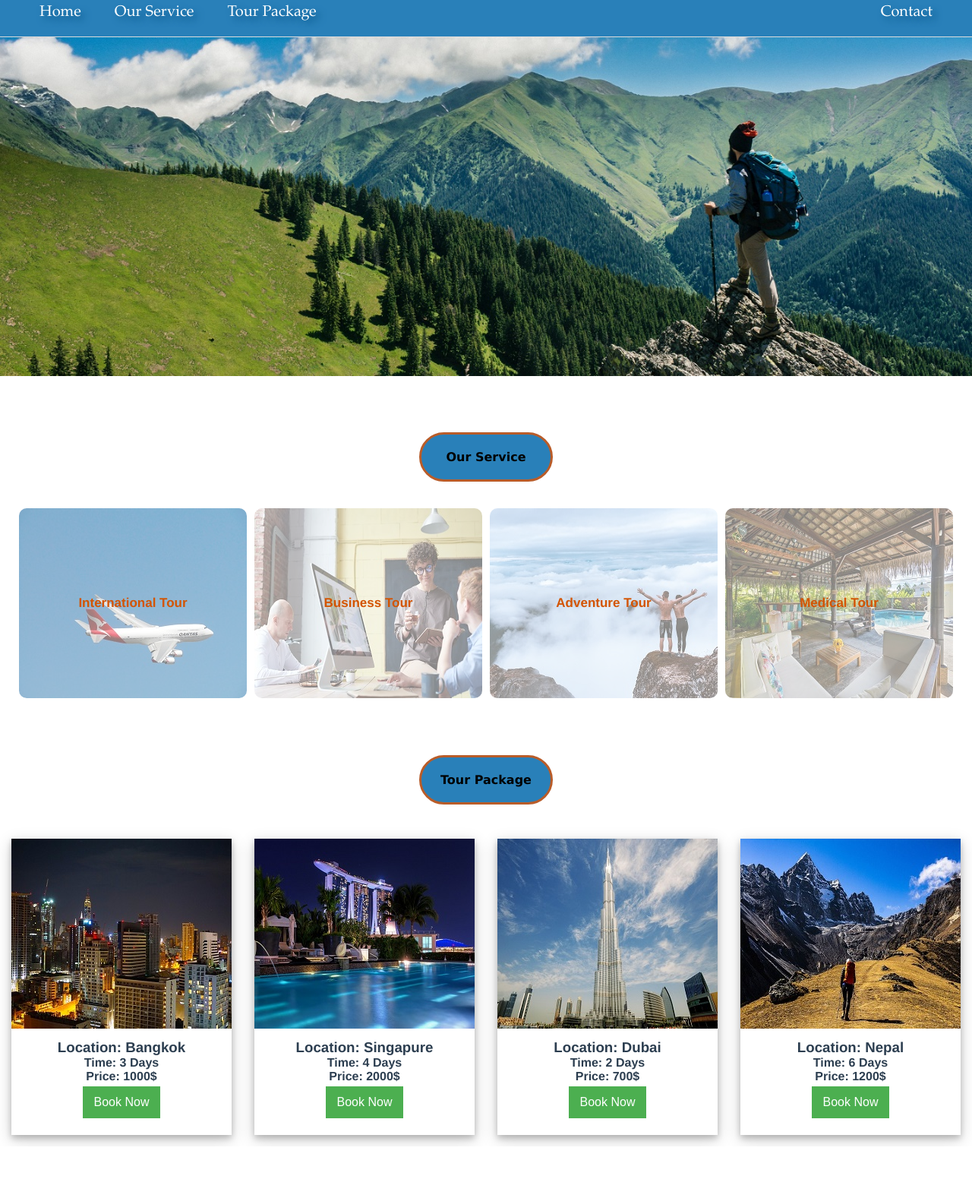
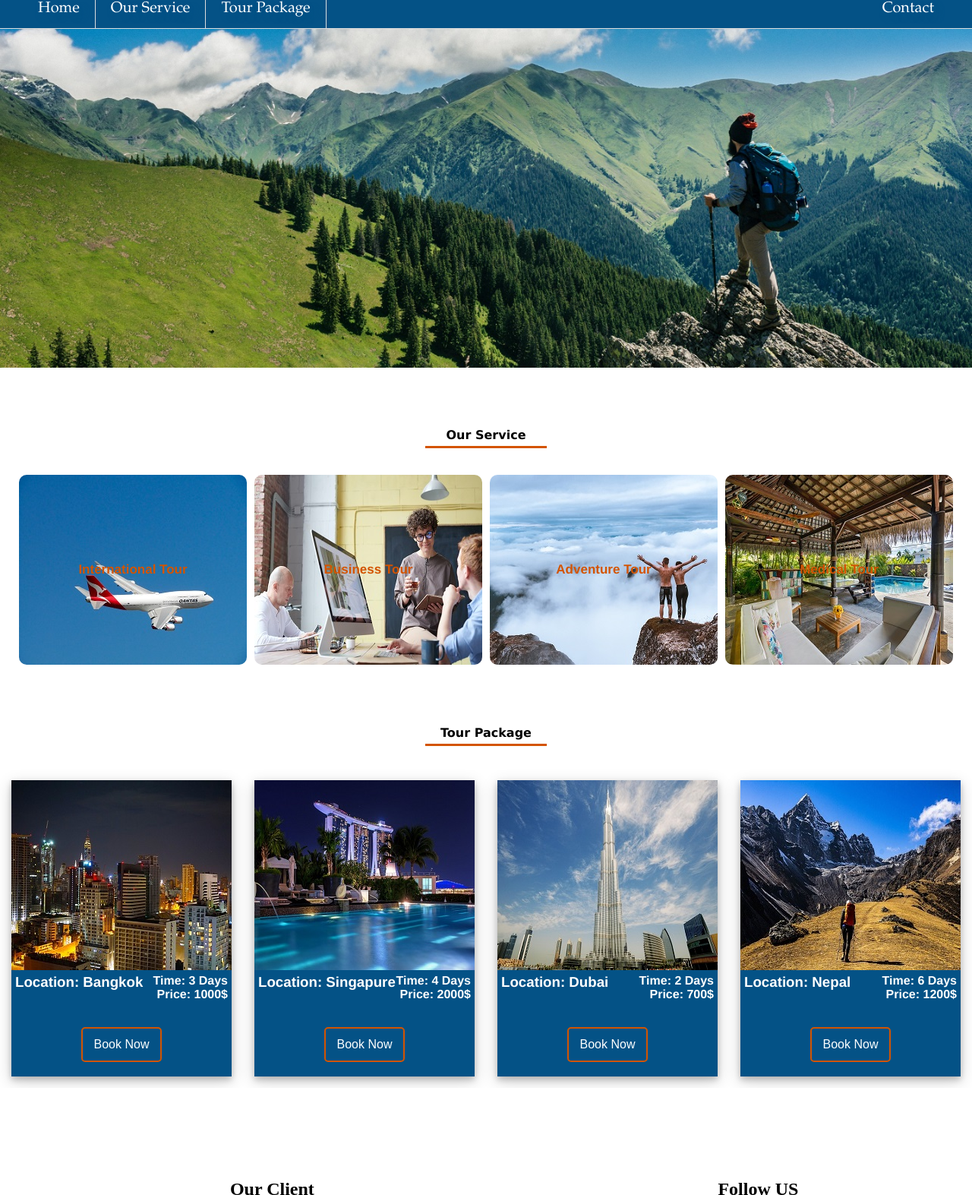
Before and after one commit to jakircse99/dream-holidys, a plain HTML site: page index.html in a window 1280 px wide. Shown: the part 96-1669 px from the top of the page at 76% size. Drawn offline with Linux system fonts and the light colour scheme.

Commit message:
New update fixed some bugs

```diff
--- a/index.html
+++ b/index.html
@@ -40,7 +40,7 @@
 				<li><a href="#">Home</a></li>
 				<li><a href="#">Our Service</a></li>
 				<li><a href="#">Tour Package</a></li>
-				<li style="float:right"><a href="#">Contact</a></li>
+				<li  style="float:right"><a href="#" class="contact">Contact</a></li>
 			</ul>
 		</div>
 		<!--Navbar End-->
@@ -56,7 +56,7 @@
 			<h2 class="main-title">Our Service</h2>
 			<div class="our-service">
 				<div class="service">
-					<h2>International Tour</h2>
+					<h2 >International Tour</h2>
 					<img class="pic" src="img/service/international.jpg"/>
 				</div>
 				<div class="service">
@@ -75,7 +75,9 @@
 			<h2 class="main-title">Tour Package</h2>
 			<div class="tour-package">
 				<div class="package">
-					<img src="img/package/bangkok.jpg"/>
+					<div class="packimg">
+						<img src="img/package/bangkok.jpg"/>
+					</div>
 						<div class="package-content">
 						<h3>Location: Bangkok</h3>
 						<p>Time: 3 Days</p>
@@ -84,16 +86,20 @@
 						</div>
 				</div>
 				<div class="package">
-					<img src="img/package/singapure.jpg"/>
+					<div class="packimg">
+						<img src="img/package/singapure.jpg"/>
+					</div>
 					<div class="package-content">
 						<h3>Location: Singapure</h3>
 						<p>Time: 4 Days</p>
 						<p>Price: 2000$</p>
 						<button class="btn">Book Now</button>
-						</div>
+					</div>
 				</div>
 				<div class="package">
-					<img src="img/package/dubai.jpg"/>
+					<div class="packimg">
+						<img src="img/package/dubai.jpg"/>
+					</div>
 					<div class="package-content">
 						<h3>Location: Dubai</h3>
 						<p>Time: 2 Days</p>
@@ -102,7 +108,9 @@
 						</div>
 				</div>
 				<div class="package">
-					<img src="img/package/nepal.jpg"/>
+					<div class="packimg">
+						<img src="img/package/nepal.jpg"/>
+					</div>
 					<div class="package-content">
 						<h3>Location: Nepal</h3>
 						<p>Time: 6 Days</p>
--- a/style.css
+++ b/style.css
@@ -66,39 +66,53 @@ a {
 
 /* Nav menu start*/
 .navbar{
-	background-color:#2980b9;
+	background-color:#045286;
 	border-bottom:1px solid #ddd;
+	height:53px;
+
 }
 .navbar ul{
+	height:auto;
+	list-style-type:none;
+	padding:0px 30px;
 	margin:auto;
-	height:auto;
-	width:95%;
-	list-style-type:none;
 
 }
 .navbar ul li {
-	display:inline-block;
-	padding:auto;
+	float:left;
+	weight:100%;
 
 
 
 }
-.navbar ul li a{
+.navbar ul li a:not(.contact){
 	display:block;
 	text-decoration:none;
-	padding:20px 20px;
+	padding:15px 20px;
 	color:white;
+	border-right:1px solid #ddd;
+}
 
+.contact{
+	display:block;
+	text-decoration:none;
+	padding:15px 20px;
+	color:white;
+}
+
+.navbar ul li a:hover {
+	background-color:#d35400;
 
 }
-.navbar ul li a:hover {
-	background-color:#b95c29;
+.navbar {
+	position:sticky;
 }
 /* Nav menu end*/
 
 /* Slider*/
 .slider img {
 	width:100%;
+
 }
 /* Content start */
 .main-title {
@@ -107,13 +121,11 @@ a {
 	margin-bottom:30px;
 	margin-left:auto;
 	margin-right:auto;
-	padding:20px 10px;
-	border:3px solid #b95c29;
-	border-radius:50px;
+	padding:5px 5px;
+	border-bottom:3px solid #d35400;
 	width:150px;
 	font-family: Verdana, sans-serif;
 	font-size: 16px;
-	background-color:#2980b9;
 
 
 
@@ -144,17 +156,18 @@ a {
 	font-family: Helvetica, sans-serif;
 	font-size: 17px;
 	color:#d35400;
+	font-weight:bold;
 }
 
 .service img{
-	opacity:0.5;
+
 	border-radius:10px;
-	transition: all 0.8s ease;
+	transition: all 0.5s ease;
 
 }
 
 .service img:hover {
-	opacity:1.00;
+	filter: brightness(20%);
 }
 
 .tour-package {
@@ -168,47 +181,69 @@ a {
 }
 .package{
 	margin:15px;
+	background-color:#045286;
 	overflow:hidden;
 	width: 300px;
 	box-shadow: 0 4px 8px 0 rgba(0, 0, 0, 0.2), 0 6px 20px 0 rgba(0, 0, 0, 0.19);
 
 
 }
+.packimg {
+	height:250px;
+	width:300px;
+	overflow:hidden;
+	cursor: pointer;
+}
 .package img {
 	transition: transform .5s;
+
+
 }
 .package img:hover{
 	transform: scale(1.1);
+
+
 
 }
 .package-content  {
 	padding-top:10px;
 	margin:auto;
 	text-align:center;
+	overflow:hidden;
+	padding:5px;
 }
-.package-content h3, p {
+.package-content h3 {
 	font-weight:bold;
-	color:#2c3e50;
+	display:block;
+	color:#ffffff;
 	font-family: Helvetica, sans-serif;
+	float:left;
+}
+.package-content p {
+	font-weight:bold;
+	display:block;
+	float:right;
+	color:#ffffff;
+	font-family: Helvetica, sans-serif;
+
 }
 
 .btn {
+	clear:both;
 	text-decoration: none;
-	display: inline-block;
+	display:block;
 	font-size: 16px;
-	background-color: #4CAF50;
+	border:2px solid #d35400;
+	border-radius:5px;
 	text-align: center;
-	border: none;
-	color: white;
-	margin-top:5px;
+	color:white;
+	margin:70px auto;
 	padding: 12px 15px;
-
-
-	margin: 4px 2px;
 	cursor: pointer;
+	background:#045286;
 }
 .btn:hover{
-	background-color:#2980b9;
+	background-color:#d35400;
 }
 .tour-package:after {
 	content: "";
```
